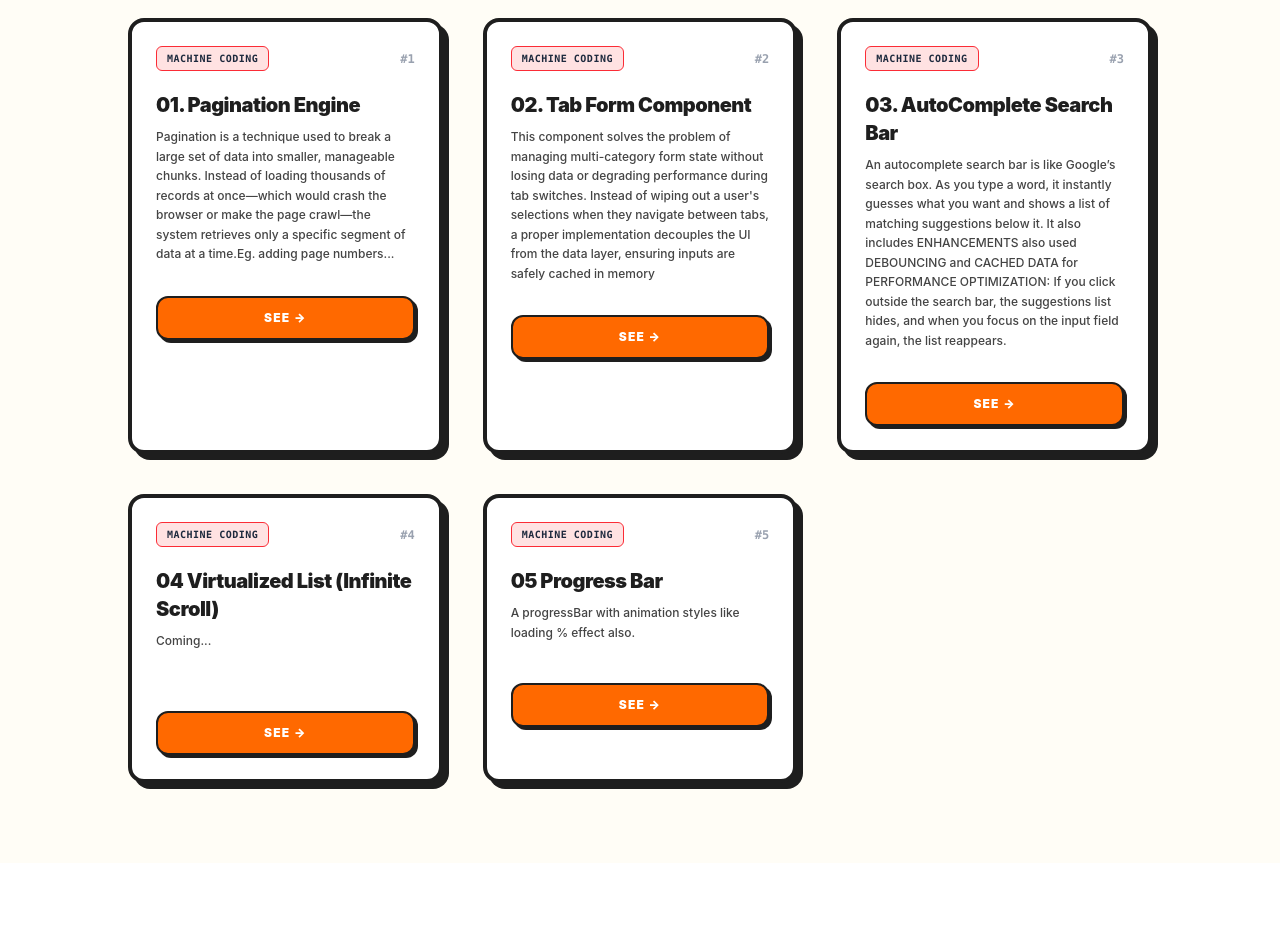
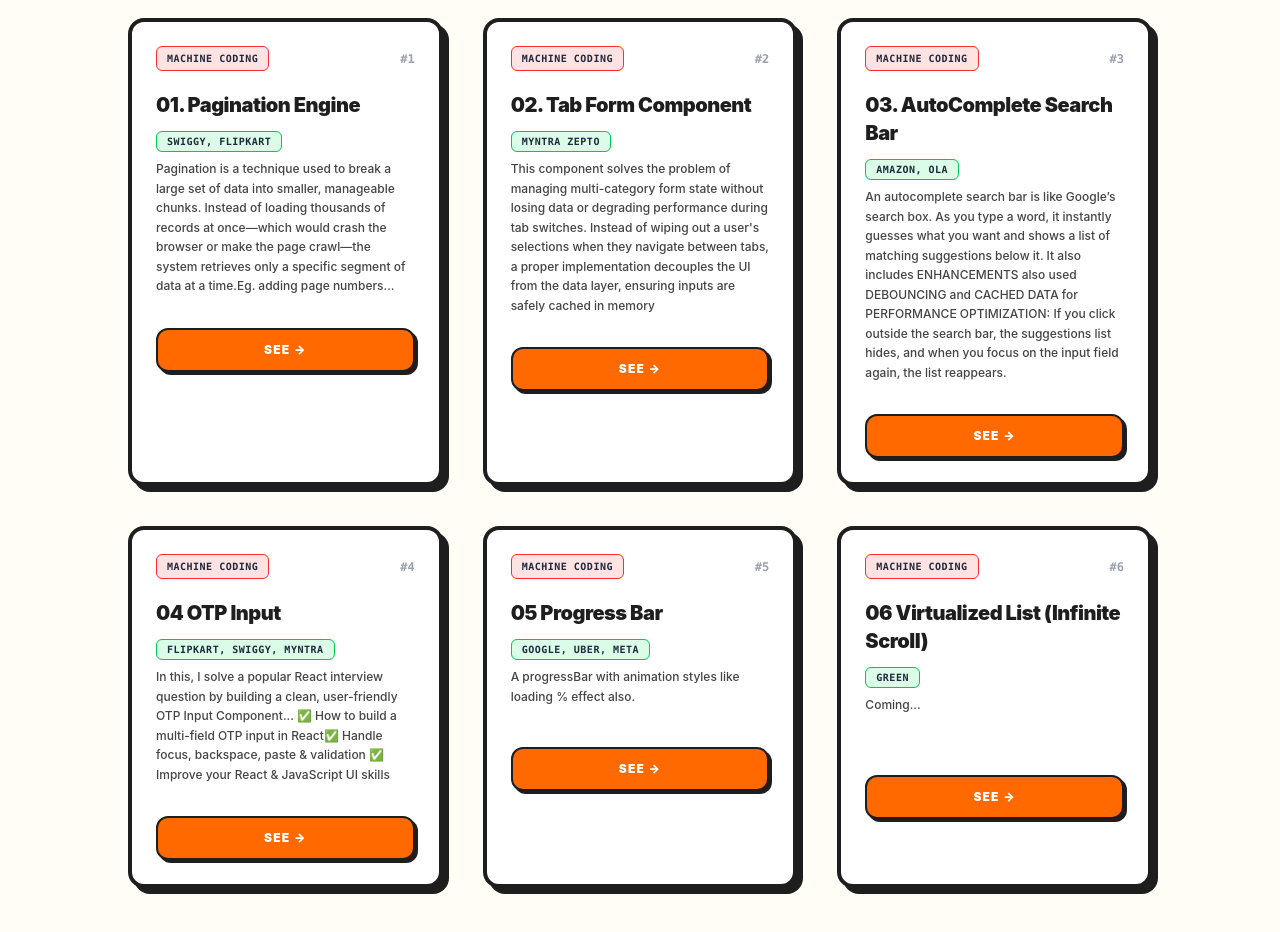
Before and after one commit to jyotidxt/frontend-engineering-vault, a React (Vite) app: page / in a window 1280 px wide. Shown: the part 340-1272 px from the top of the page. Before the commit the page ends 1203 px from the top, so only its background shows below. Built offline with nearby package versions, Linux system fonts and the light colour scheme.

Commit message:
add otpInput component

```diff
--- a/HubHome.jsx
+++ b/HubHome.jsx
@@ -45,9 +45,11 @@ export default function HubHome() {
               <h3 className="text-xl font-black text-[#1E1E1E] tracking-tight mb-2 group-hover:text-orange-600 transition-colors duration-200">
                 {item.title}
               </h3>
-
+              <span className="text-[10px] uppercase font-mono font-black tracking-wider px-2.5 py-1  bg-green-100 text-slate-800 rounded-md border border-green-500">
+                {item.companyName}
+              </span>
               {/* Description */}
-              <p className="text-[#444444] text-xs font-medium leading-relaxed mb-8 min-h-[48px]">
+              <p className="text-[#444444] text-xs font-medium mt-2 leading-relaxed mb-8 min-h-[48px]">
                 {item.description}
               </p>
 
--- a/src/App.jsx
+++ b/src/App.jsx
@@ -6,6 +6,7 @@ import TabFormComponent from './challenges/TabFormComponent';
 import AutoCompleteSearch from './challenges/AutoCompleteSearch';
 import VirtualizedList from './challenges/VirtualizedList';
 import ProgressBar from './challenges/ProgressBar';
+import OTPInput from './challenges/OTPInput';
 export default function App() {
   return (
     <BrowserRouter>
@@ -14,8 +15,9 @@ export default function App() {
           <Route path="/pagination" element={<Pagination />} />
           <Route path="/tabformcomponent" element={<TabFormComponent />} />
            <Route path="/autocompletesearch" element={<AutoCompleteSearch/>}/>
-           <Route path="/virtualizedlist" element={<VirtualizedList/>}/>
+           <Route path="/otpinput" element={<OTPInput/>}/>
                <Route path="/progressbar" element={<ProgressBar/>}/>
+                 <Route path="/virtualizedlist" element={<VirtualizedList/>}/>
         </Routes>
     </BrowserRouter>
   );
--- /dev/null
+++ b/src/challenges/OTPInput.jsx
@@ -0,0 +1,68 @@
+import { useEffect, useState, useRef } from 'react'
+// const OTP_DIGITS_COUNT = 5;
+function OTPInput() {
+    const OTP_DIGITS_COUNT = 5;
+
+    const [inpArr, setInputArr] = useState(new Array(OTP_DIGITS_COUNT).fill(""))
+
+    // creating refrence with help of react
+    const refArr = useRef([]);
+    // to focus on first input box whenever page refresh
+    useEffect(() => {
+        refArr.current[0]?.focus();
+    }, [])
+
+    const handleOnChange = (value, index) => {
+
+        // Prevent spaces or non-numeric characters
+        if (value.includes(" ") || isNaN(value)) return;
+
+        console.log(value);
+
+        const newVal = value.trim()
+        // creating refrence for array copy
+        const newArr = [...inpArr];
+        // take only the last typed characters
+        newArr[index] = newVal.slice(-1);
+        setInputArr(newArr);
+
+        // moving focus +1 from current index after user type any value
+
+        if (newVal && index < OTP_DIGITS_COUNT - 1) {
+            refArr.current[index + 1]?.focus();
+        }
+    }
+
+    //  if user backspacethen to move -1 index
+    const handleOnKeyDown = (e, index) => {
+        if (!e.target.value && e.key === "Backspace") {
+            refArr.current[index - 1]?.focus();
+        }
+    }
+
+    return (
+        <>
+            <div className=''>
+                <h3 className="text-xl font-black text-[#1E1E1E] tracking-tight mb-2 justify center item-center group-hover:text-orange-600 transition-colors duration-200">
+                    Validate OTP Input
+                </h3>
+
+                {inpArr.map((input, index) => {
+                    return <input className='border border-black w-8 p-2 h-8 text-[#1E1E1E]' type="text" key={index}
+                        value={inpArr[index]}
+                        ref={input => (refArr.current[index] = input)}
+                        onChange={(e) => handleOnChange(e.target.value, index)}
+                        // backspace
+                        onKeyDown={(e) => handleOnKeyDown(e, index)}
+
+                    />
+                })}
+
+
+
+            </div>
+        </>
+    )
+}
+
+export default OTPInput;
--- a/src/challengesData.js
+++ b/src/challengesData.js
@@ -6,7 +6,7 @@ export const challenges = [
     type: "Machine Coding",
     description: " Pagination is a technique used to break a large set of data into smaller, manageable chunks. Instead of loading thousands of records at once—which would crash the browser or make the page crawl—the system retrieves only a specific segment of data at a time.Eg. adding page numbers...",
     path: "/pagination",
-    tagColor: "amber"
+    companyName: "Swiggy, Flipkart"
   },
   {
     id: 2,
@@ -14,7 +14,7 @@ export const challenges = [
     type: "Machine Coding",
     description: "This component  solves the problem of managing multi-category form state without losing data or degrading performance during tab switches. Instead of wiping out a user's selections when they navigate between tabs, a proper implementation decouples the UI from the data layer, ensuring inputs are safely cached in memory",
     path: "/tabformcomponent",
-    tagColor: "sky"
+    companyName: "Myntra Zepto"
   },
   {
     id: 3,
@@ -22,15 +22,15 @@ export const challenges = [
     type: "Machine Coding",
     description: "An autocomplete search bar is like Google’s search box. As you type a word, it instantly guesses what you want and shows a list of matching suggestions below it. It also includes ENHANCEMENTS also used DEBOUNCING and CACHED DATA for PERFORMANCE OPTIMIZATION: If you click outside the search bar, the suggestions list hides, and when you focus on the input field again, the list reappears.",
     path: "/autocompletesearch",
-    tagColor: "green",
+    companyName: "Amazon, Ola",
   },
     {
     id: 4,
-    title: "04 Virtualized List (Infinite Scroll)",
+    title: "04 OTP Input",
     type: "Machine Coding",
-    description: "Coming...",
-    path: "/virtualizedlist",
-    tagColor: "green",
+    description: "In this, I solve a popular React interview question by building a clean, user-friendly OTP Input Component... ✅ How to build a multi-field OTP input in React✅ Handle focus, backspace, paste & validation ✅ Improve your React & JavaScript UI skills",
+    path: "/otpinput",
+    companyName: "Flipkart, Swiggy, Myntra",
   },
     {
     id: 5,
@@ -38,6 +38,14 @@ export const challenges = [
     type: "Machine Coding",
     description: "A progressBar with animation styles like loading % effect also.",
     path: "/progressbar",
-    tagColor: "red",
-  }
+    companyName: "Google, Uber, Meta",
+  },
+    {
+    id: 6,
+    title: "06 Virtualized List (Infinite Scroll)",
+    type: "Machine Coding",
+    description: "Coming...",
+    path: "/virtualizedlist",
+    companyName: "green",
+  },
 ];
```
